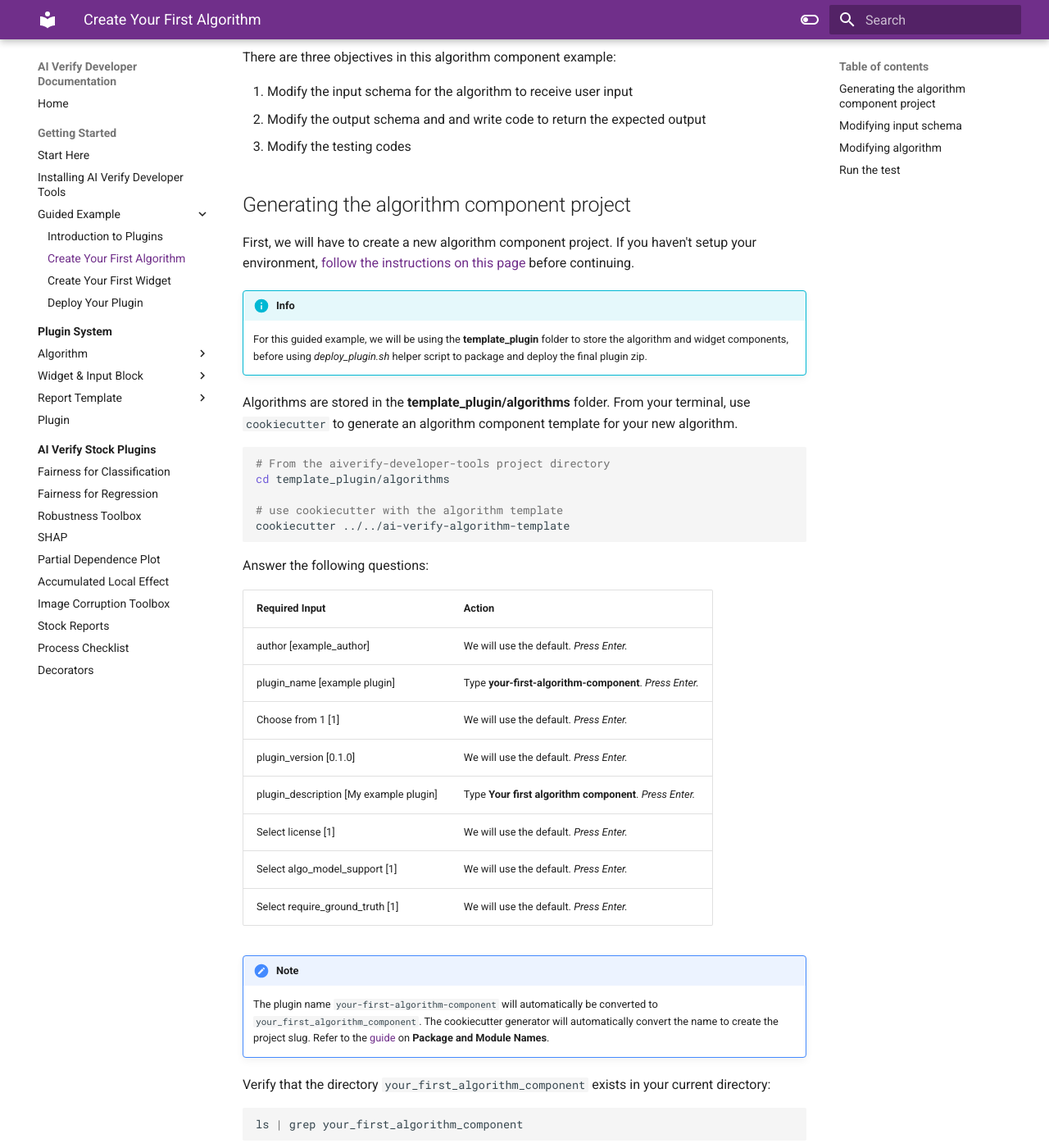
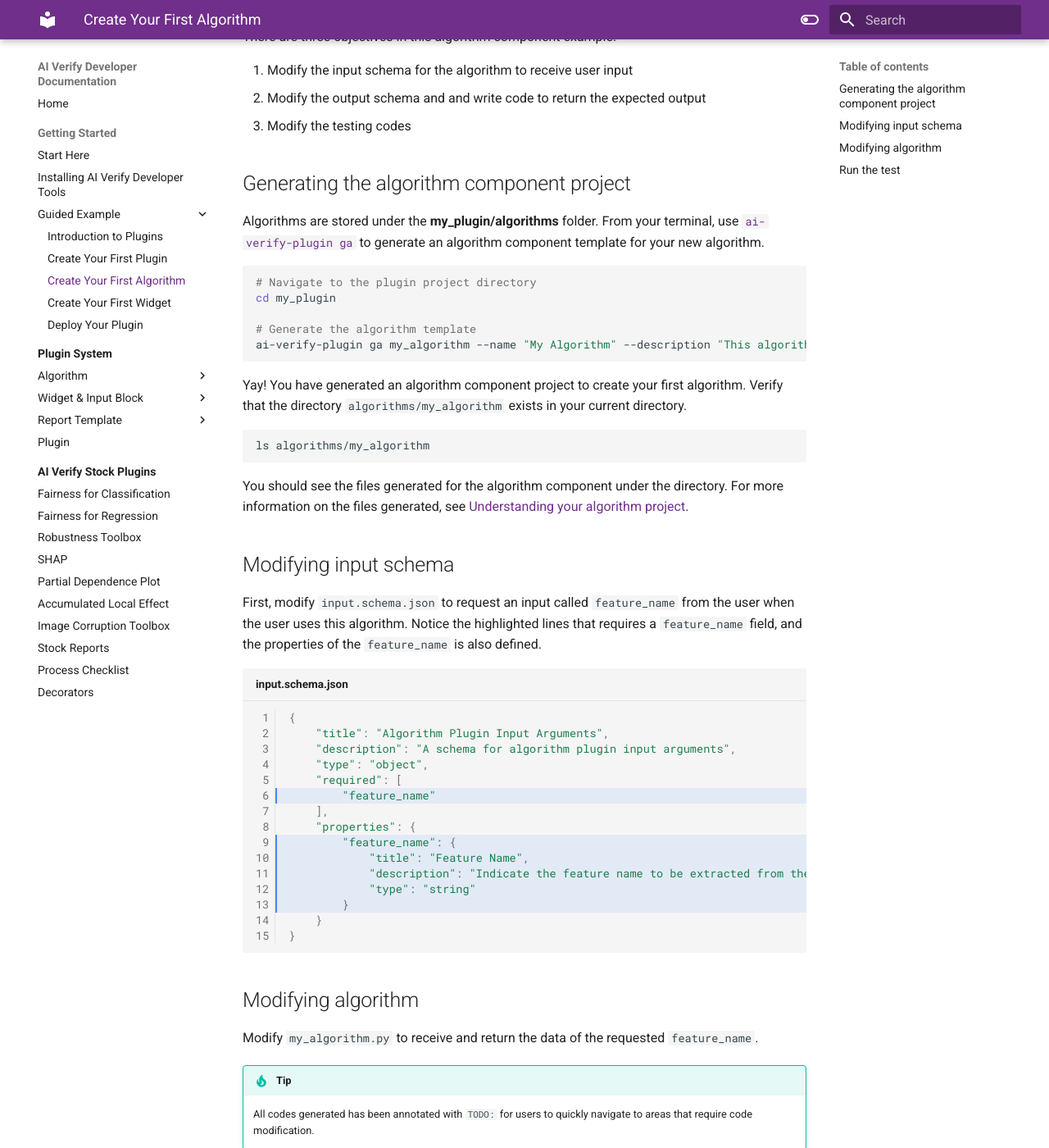
Before and after one commit to aiverify-foundation/aiverify-developer-tools, an MkDocs documentation site: the page built from docs/guided_example/your_first_algorithm.md, in a window 1280 px wide and 1400 px high, scrolled down 215 px. Shown: the whole window at 82% size. Built offline with MkDocs 1.6.1 and Material for MkDocs 9.7.7, drawn with Linux system fonts in a browser that asks for light colours; some of the changed text lies outside the part shown.

Commit message:
updates for integrated dev tool

````diff
--- a/docs/guided_example/your_first_algorithm.md
+++ b/docs/guided_example/your_first_algorithm.md
@@ -1,6 +1,6 @@
 # Creating your First Algorithm Component
 
-In this guided example, you will be building a plugin that takes in a feature value from the user and prints out that value in a generated report. This plugin requires two type of components: **algorithm** and **widget** (See [this page](../introduction_to_plugins) for more details on *Plugins*).
+In this example, you will be building an algorithm component that takes in a feature value from the user and prints out that value in a generated report.
 
 There are three objectives in this algorithm component example:
 
@@ -10,52 +10,27 @@
 
 ## Generating the algorithm component project
 
-First, we will have to create a new algorithm component project. If you haven't setup your environment, [follow the instructions on this page](../../getting_started/install_aiverify_dev_tools) before continuing.
-
-!!!info
-    For this guided example, we will be using the **template_plugin** folder to store the algorithm and widget components, before using *deploy_plugin.sh* helper script to package and deploy the final plugin zip.
-
-Algorithms are stored in the **template_plugin/algorithms** folder. From your terminal, use `cookiecutter` to generate an algorithm component template for your new algorithm.
+Algorithms are stored under the **my_plugin/algorithms** folder. From your terminal, use [`ai-verify-plugin ga`](../plugins/Plugin_Tool.md#generate-algorithm-alias-ga) to generate an algorithm component template for your new algorithm.
 
 ```bash
-# From the aiverify-developer-tools project directory
-cd template_plugin/algorithms
+# Navigate to the plugin project directory
+cd my_plugin
 
-# use cookiecutter with the algorithm template
-cookiecutter ../../ai-verify-algorithm-template
+# Generate the algorithm template
+ai-verify-plugin ga my_algorithm --name "My Algorithm" --description "This algorithm returns the value of the feature name selected by the user."
 ```
 
-Answer the following questions:
-
-| Required Input | Action |
-| ---- | ---------- |
-| author [example_author] | We will use the default. *Press Enter.* |
-| plugin_name [example plugin] | Type **your-first-algorithm-component**. *Press Enter.* |
-| Choose from 1 [1] | We will use the default. *Press Enter.* |
-| plugin_version [0.1.0] | We will use the default. *Press Enter.*  |
-| plugin_description [My example plugin] | Type **Your first algorithm component**. *Press Enter.*  |
-| Select license [1] | We will use the default. *Press Enter.*  |
-| Select algo_model_support [1] | We will use the default. *Press Enter.* |
-| Select require_ground_truth [1] | We will use the default. *Press Enter.* |
-
-!!! note
-    The plugin name ```your-first-algorithm-component``` will automatically be converted to ```your_first_algorithm_component```. The cookiecutter generator will automatically convert the name to create the project slug. Refer to the [guide](https://peps.python.org/pep-0008/#package-and-module-names) on **Package and Module Names**.
-
-Verify that the directory ```your_first_algorithm_component``` exists in your current directory:
+Yay! You have generated an algorithm component project to create your first algorithm. Verify that the directory ```algorithms/my_algorithm``` exists in your current directory.
 
 ```bash
-ls | grep your_first_algorithm_component
+ls algorithms/my_algorithm
 ```
 
-![Generated directory](../images/generated_directory.png)
-
-If you do not see the project name, something in the setup is incomplete. Please re-create the project directory through the steps above again.
-
-Yay! You have generated an algorithm component project to create your first algorithm (See more details at [Understanding your algorithm project](../plugins/algorithm/file_structure.md))
+You should see the files generated for the algorithm component under the directory. For more information on the files generated, see [Understanding your algorithm project](../plugins/algorithm/file_structure.md).
 
 ## Modifying input schema
 
-Modify `input.schema.json` to request an input called `feature_name` from the user when the user uses this algorithm. Notice the highlighted lines that requires a `feature_name` field, and the properties of the `feature_name` is also defined.
+First, modify `input.schema.json` to request an input called `feature_name` from the user when the user uses this algorithm. Notice the highlighted lines that requires a `feature_name` field, and the properties of the `feature_name` is also defined.
 
 ```py title="input.schema.json" linenums="1" hl_lines="6 9 10 11 12 13"
 {
@@ -77,32 +52,14 @@
 
 ## Modifying algorithm
 
-Modify `your_first_algorithm_component.py` to receive and return the data of the requested `feature_name`.
+Modify `my_algorithm.py` to receive and return the data of the requested `feature_name`.
 
 !!! Tip
-    All codes generated using the `cookiecutter` template has been annotated with `TODO:` for users to quickly navigate to areas that require code modification.
-
-First, update the description of this algorithm in the code.
-
-```py title="your_first_algorithm_component.py" linenums="23" hl_lines="3 4 9"
-class Plugin(IAlgorithm):
-    """
-    # TODO: Update the plugin description below
-    The Plugin(your-first-algorithm-component) class specifies methods in generating results for algorithm
-    """
-
-    # Some information on component
-    _name: str = "your-first-algorithm-component"
-    _description: str = "This algorithm returns the value of the feature name selected by the user."
-    _version: str = "0.1.0"
-    _metadata: PluginMetadata = PluginMetadata(_name, _description, _version)
-    _plugin_type: PluginType = PluginType.ALGORITHM
-    _requires_ground_truth: bool = False
-```
+    All codes generated has been annotated with `TODO:` for users to quickly navigate to areas that require code modification.
 
 Next, update the `generate` method to retrieve the return the values of the selected `feature_name` in a given sample data file.
 
-```py title="your_first_algorithm_component.py" linenums="167" hl_lines="8 10 13 14 15"
+```py title="my_algorithm.py" linenums="319" hl_lines="8 10 13 14 15"
     def generate(self) -> None:
         """
         A method to generate the algorithm results with the provided data, model, ground truth information.
@@ -152,7 +109,7 @@
 
 If you created the algorithm component with cookiecutter but did not use the recommended directory structure, you only need to point the `core_modules_path` to the **test-engine-core-modules** folder in step 1 of the [Installing AI Verify Developer Tools](../getting_started/install_aiverify_dev_tools.md) page. If you followed the recommended directory structure, you can leave the `core_modules_path` as an empty string.
 
-```py title="__main__.py" linenums="1" hl_lines="12 13 14 15 16 17 26"
+```py title="__main__.py" linenums="3" hl_lines="12 13 14 15 16 17 26"
 from tests.plugin_test import PluginTest
 
 if __name__ == "__main__":
@@ -160,14 +117,16 @@
     #       Define core modules path as relative/absolute path. If you cloned the project using
     #       the provided setup script, leave core_modules_path as an empty string.
     # Example:
-    # data_path = "tests/user_defined_files/data/pickle_pandas_mock_binary_classification_credit_risk_testing.sav"
-    # model_path = "tests/user_defined_files/model/binary_classification_mock_credit_risk_sklearn.linear_model._logistic.LogisticRegression.sav"
+    # data_path = "tests/user_defined_files/data/sample_reg_donation_data.sav"
+    # model_path = "tests/user_defined_files/model/sample_reg_donation_sklearn_linear.LogisticRegression.sav"
+    # ground_truth_path = "tests/user_defined_files/data/sample_reg_donation_data.sav"
     # ground_truth = "default"
-    # model_type = ModelType.CLASSIFICATION
+    # model_type = ModelType.REGRESSION
     core_modules_path = ""
-    data_path = "tests/user_defined_files/data/pickle_pandas_mock_binary_classification_credit_risk_testing.sav"
-    model_path = "tests/user_defined_files/model/binary_classification_mock_credit_risk_sklearn.linear_model._logistic.LogisticRegression.sav"
-    ground_truth_path = "tests/user_defined_files/data/pickle_pandas_mock_binary_classification_credit_risk_testing.sav"
+
+    data_path = "tests/user_defined_files/data/sample_bc_credit_data.sav"
+    model_path = "tests/user_defined_files/model/sample_bc_credit_sklearn_linear.LogisticRegression.sav"
+    ground_truth_path = "tests/user_defined_files/data/sample_bc_credit_data.sav"
     ground_truth = "default"
     model_type = ModelType.CLASSIFICATION
     run_pipeline = False
@@ -185,10 +144,10 @@
 !!! Note
     Ground truth is optional so if your algorithm does not require ground truth, `ground_truth_path` and `ground_truth` can be left as an empty string `""`.
 
-Next, run `python` to test your algorithm.
+Next, run [`ai-verify-plugin testa`](../plugins/Plugin_Tool.md#test-algorithm-alias-testa) to test your algorithm.
 
 ```bash
-python .
+ai-verify-plugin testa
 ```
 
 If the test passes (no error messages in terminal), you have **successfully completed** the creation of the algorithm component. At this stage, you can either [**deploy your algorithm component**](./deploy_your_plugin.md) as a standalone plugin, or continue to [**work on other components**](./your_first_widget.md) (eg. another algorithm, widget, input block etc) before packaging it as a single plugin.
--- a/mkdocs.yml
+++ b/mkdocs.yml
@@ -76,6 +76,7 @@
       - Installing AI Verify Developer Tools: getting_started/install_aiverify_dev_tools.md
       - Guided Example:
           - Introduction to Plugins: guided_example/introduction_to_plugins.md
+          - Create Your First Plugin: guided_example/your_first_plugin.md
           - Create Your First Algorithm: guided_example/your_first_algorithm.md
           - Create Your First Widget: guided_example/your_first_widget.md
           - Deploy Your Plugin: guided_example/deploy_your_plugin.md
````
Also changed, not shown: docs/getting_started/install_aiverify_dev_tools.md (+21 -5 lines), docs/guided_example/deploy_your_plugin.md (+13 -32 lines), docs/guided_example/introduction_to_plugins.md (+0 -7 lines), docs/guided_example/your_first_plugin.md (added, +36 -0 lines), docs/guided_example/your_first_widget.md (+17 -12 lines), docs/plugins/Plugin_Tool.md (renamed from docs/plugins/widget/Plugin_Tool.md, +94 -46 lines), docs/plugins/algorithm/deploying_algorithm.md (+2 -2 lines).
